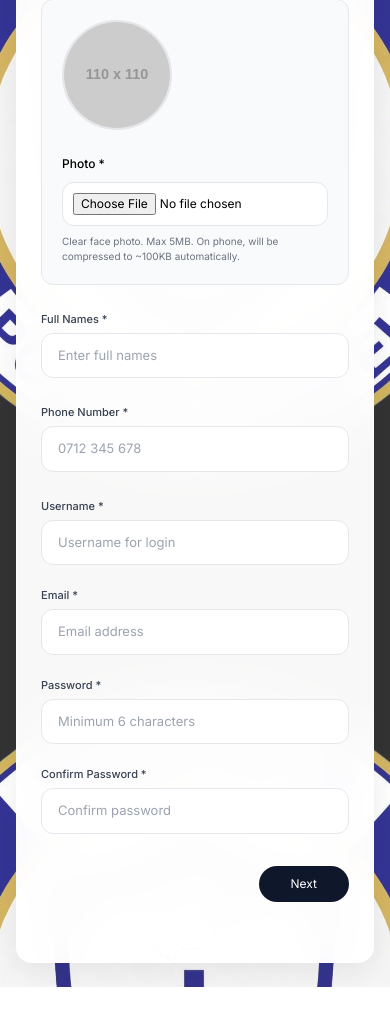
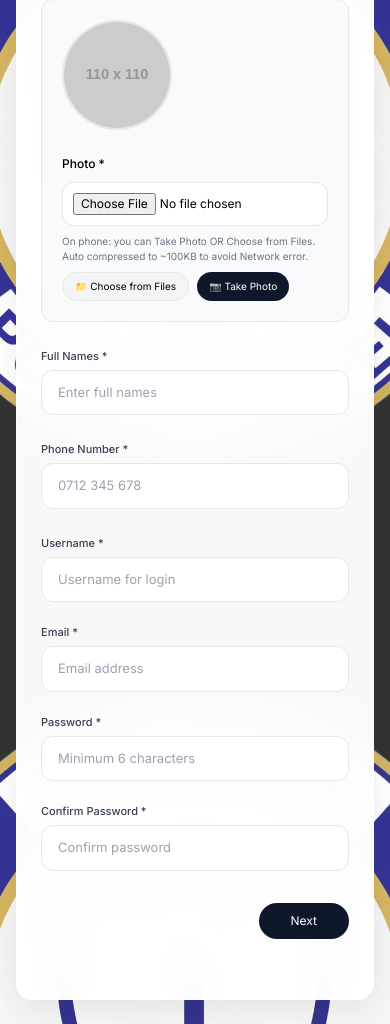
Before and after one commit to naval-tactics/church_website, a Flask app: page /members/register in a window 390 px wide. Shown: the part 277-1301 px from the top of the page. Before the commit the page ends 1264 px from the top, so only its background shows below. Run offline with Flask 3, Linux system fonts and the light colour scheme; grey boxes labelled with a size stand in for pictures from a placeholder-image service; some libraries are stand-ins or nearby versions.

Commit message:
Fix phone: allow Camera+Files upload, login credentials same-origin, dashboard fetch with credentials, session Lax

```diff
--- a/app.py
+++ b/app.py
@@ -9,6 +9,9 @@ from functools import wraps, lru_cache
 import random, json, os, time, re, html, hmac, hashlib, base64
 
 app = Flask(__name__)
+app.config['SESSION_COOKIE_SAMESITE']='Lax'
+app.config['SESSION_COOKIE_SECURE']=False
+app.config['SESSION_COOKIE_HTTPONLY']=True
 app.config['PERMANENT_SESSION_LIFETIME'] = __import__('datetime').timedelta(days=31)
 app.secret_key = os.getenv('SECRET_KEY', 'pentagon-church-secret-2025-ENCRYPTED-@2026#')
 app.config['MAX_CONTENT_LENGTH'] = 500 * 1024 * 1024
--- a/templates/member_login.html
+++ b/templates/member_login.html
@@ -74,7 +74,7 @@ document.getElementById('loginForm').addEventListener('submit', async(e)=>{
     let controller = new AbortController();
     let timeout = setTimeout(()=>controller.abort(), 25000);
 
-    let res = await fetch('/api/member/login', {
+    let res = await fetch('/api/member/login',{method:'POST',headers:{'Content-Type':'application/json'},credentials:'same-origin',body:JSON.stringify({username:document.getElementById('username').value.trim(),password:document.getElementById('password').value})}), {
       method: 'POST',
       headers: {'Content-Type':'application/json'},
       body: JSON.stringify({username, password, email: username}),
--- a/templates/member_register.html
+++ b/templates/member_register.html
@@ -46,8 +46,10 @@ body{font-family:Inter,sans-serif}
           <img id="photoPreview" src="https://via.placeholder.com/110x110.png?text=Photo" class="photo-preview">
           <div class="flex-1 min-w-[240px]">
             <label class="text-xs font-medium">Photo *</label>
-            <input id="photo" type="file" accept="image/*" capture="user" required class="w-full mt-2 text-xs bg-white p-2.5 rounded-xl border">
-            <p id="photoInfo" class="text-[10px] text-gray-500 mt-2">Clear face photo. Max 5MB. On phone, will be compressed to ~100KB automatically.</p>
+            <input id="photo" type="file" accept="image/*,image/jpeg,image/png,image/jpg,.jpg,.jpeg,.png"  required class="w-full mt-2 text-xs bg-white p-2.5 rounded-xl border">
+            <p id="photoInfo" class="text-[10px] text-gray-500 mt-2">On phone: you can Take Photo OR Choose from Files. Auto compressed to ~100KB to avoid Network error.</p>
+            <div class="flex gap-2 mt-2"><button type="button" onclick="document.getElementById('photo').click()" class="bg-gray-100 border px-3 py-1.5 rounded-full text-[10px]">📁 Choose from Files</button><button type="button" onclick="document.getElementById('photoCamera').click()" class="bg-[#0f172a] text-white px-3 py-1.5 rounded-full text-[10px]">📷 Take Photo</button></div>
+            <input id="photoCamera" type="file" accept="image/*" capture="environment" class="hidden">
           </div>
         </div>
 
@@ -208,7 +210,8 @@ function compressImage(file, maxWidth, quality){
   });
 }
 
-document.getElementById('photo').addEventListener('change', async e=>{
+document.getElementById('photoCamera').addEventListener('change', async e=>{ if(e.target.files[0]){ document.getElementById('photo').files = e.target.files; document.getElementById('photo').dispatchEvent(new Event('change')); } });
+ document.getElementById('photo').addEventListener('change', async e=>{
   const f=e.target.files[0];
   if(!f) return;
   let info = document.getElementById('photoInfo');
```
Also changed, not shown: templates/member_dashboard.html (+6 -6 lines).
